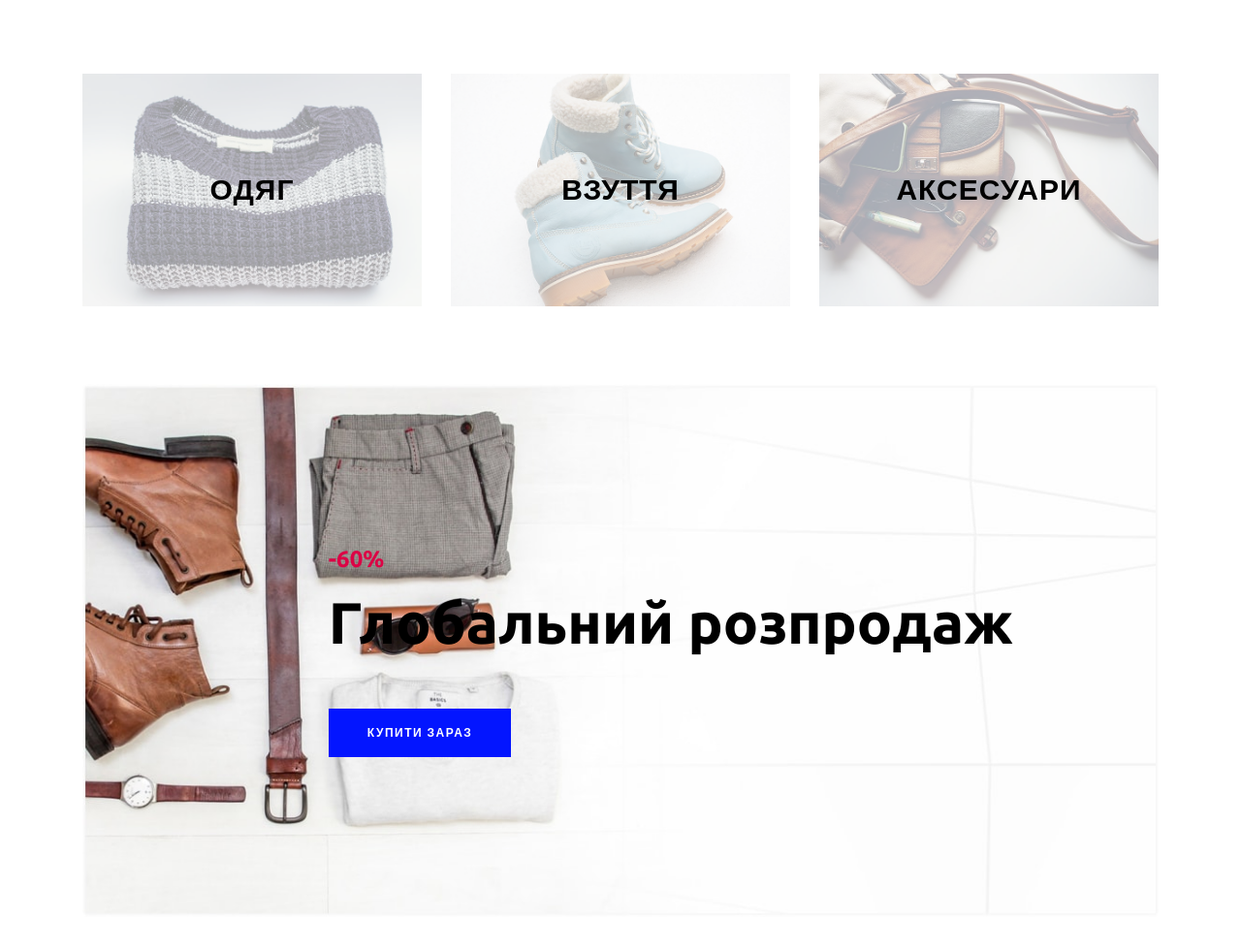
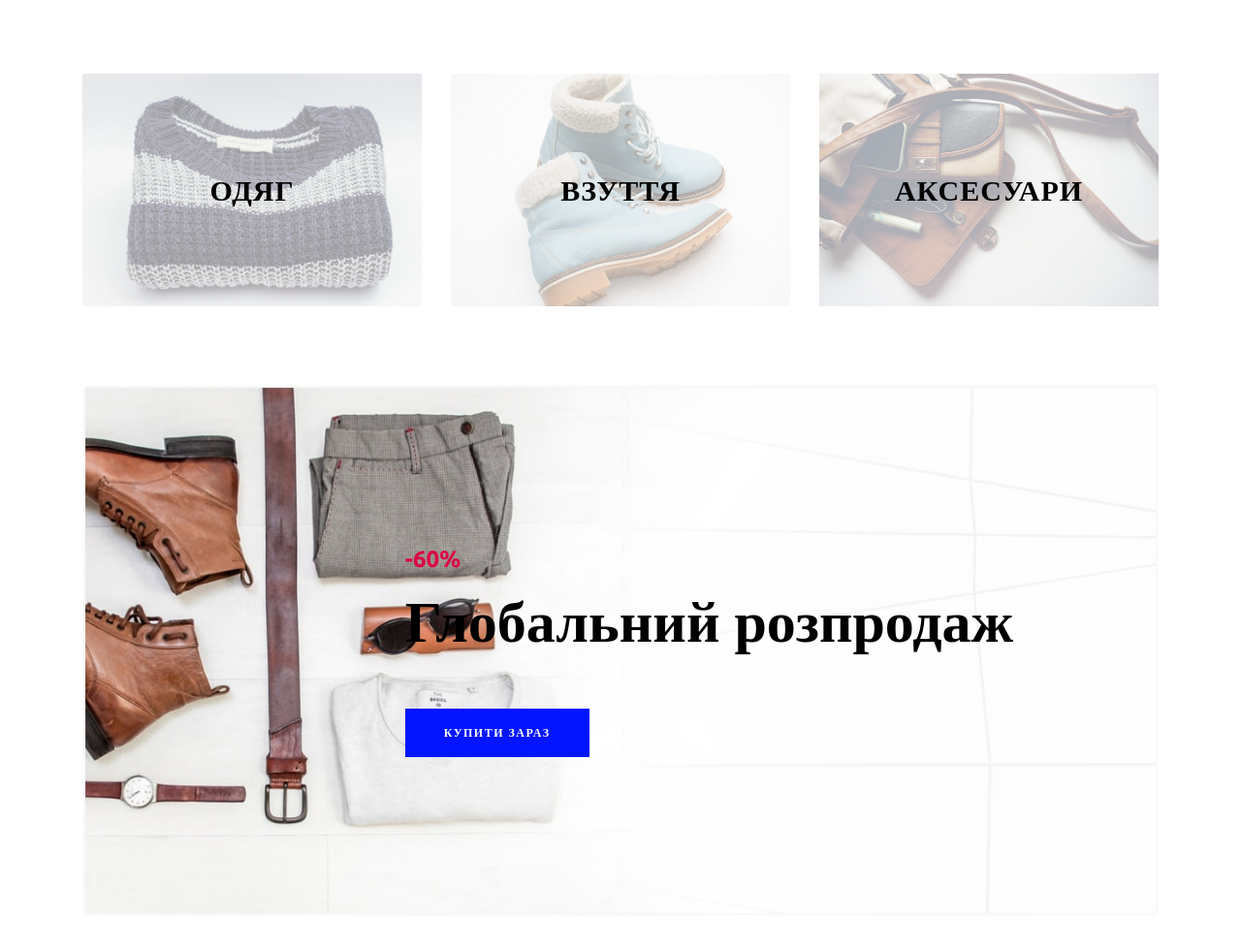
Before and after one commit to Constantine-MotoViking/ExzamProject, a Django app: page / in a window 1280 px wide. Shown: the part 689-1669 px from the top of the page at 97% size. Run offline with Django 4.2, Linux system fonts and the light colour scheme; some libraries are stand-ins or nearby versions; some web fonts are replaced.

Commit message:
погрався з шрифтами

```diff
--- a/root/templates/home/index.html
+++ b/root/templates/home/index.html
@@ -26,7 +26,7 @@
                 <div class="col-12 col-sm-6 col-md-4">
                     <div class="single_catagory_area d-flex align-items-center justify-content-center bg-img" style="background-image: url(static/img/bg-img/bg-2.jpg);">
                         <div class="catagory-content">
-                            <a href="#">Одяг</a>
+                            <a href="#", style="font-family: Oswald">Одяг</a>
                         </div>
                     </div>
                 </div>
@@ -34,7 +34,7 @@
                 <div class="col-12 col-sm-6 col-md-4">
                     <div class="single_catagory_area d-flex align-items-center justify-content-center bg-img" style="background-image: url(static/img/bg-img/bg-3.jpg);">
                         <div class="catagory-content">
-                            <a href="#">Взуття</a>
+                            <a href="#", style="font-family: Oswald">Взуття</a>
                         </div>
                     </div>
                 </div>
@@ -42,7 +42,7 @@
                 <div class="col-12 col-sm-6 col-md-4">
                     <div class="single_catagory_area d-flex align-items-center justify-content-center bg-img" style="background-image: url(static/img/bg-img/bg-4.jpg);">
                         <div class="catagory-content">
-                            <a href="#">Аксесуари</a>
+                            <a href="#", style="font-family: Oswald">Аксесуари</a>
                         </div>
                     </div>
                 </div>
@@ -60,8 +60,8 @@
                         <div class="h-100 d-flex align-items-center justify-content-end">
                             <div class="cta--text">
                                 <h6>-60%</h6>
-                                <h2>Глобальний розпродаж</h2>
-                                <a href="#" class="btn essence-btn">Купити зараз</a>
+                                <h2 style="font-family: Oswald">Глобальний розпродаж</h2>
+                                <a href="#" class="btn essence-btn", style="font-family: Oswald">Купити зараз</a>
                             </div>
                         </div>
                     </div>
```
Also changed, not shown: root/db.sqlite3.
